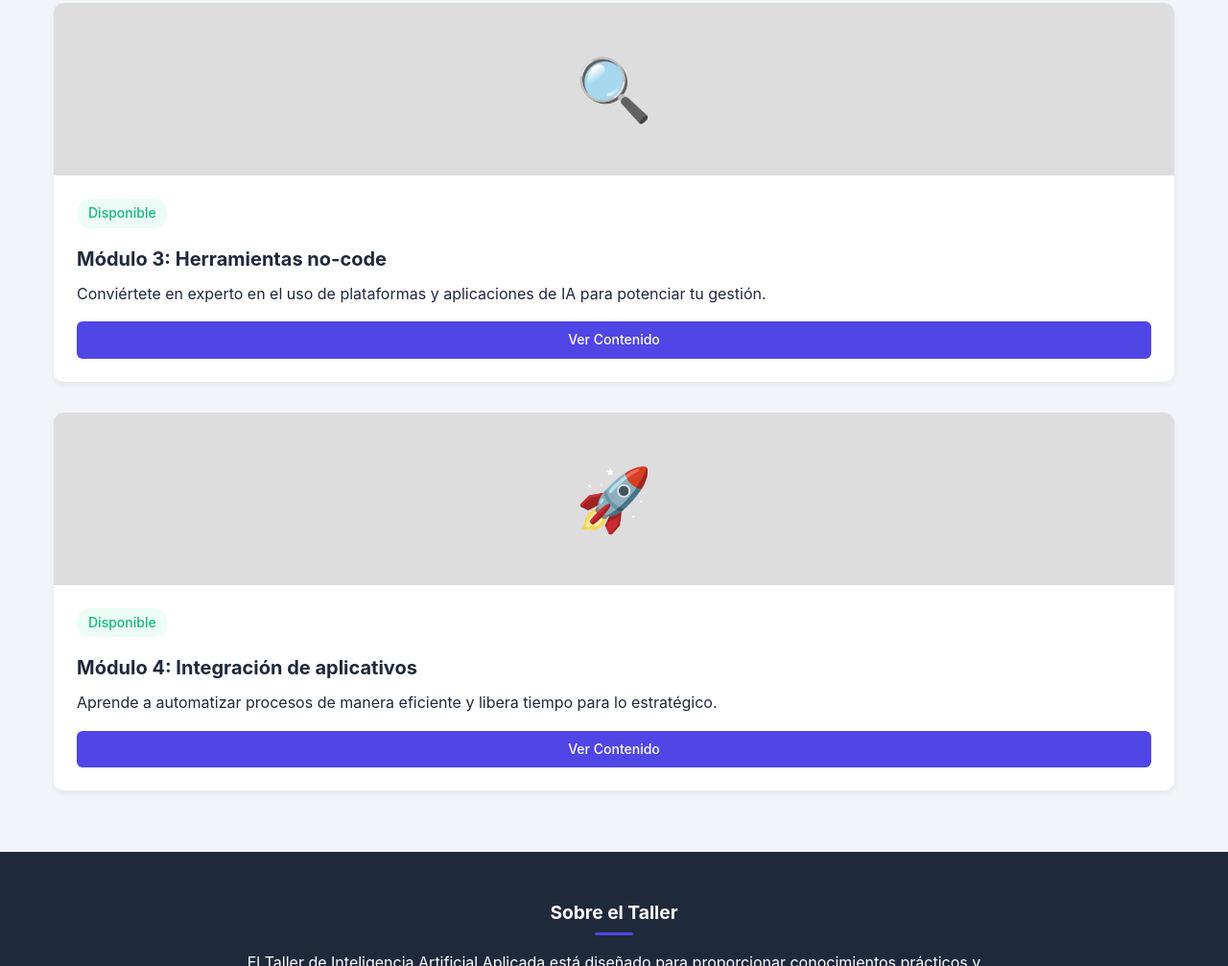
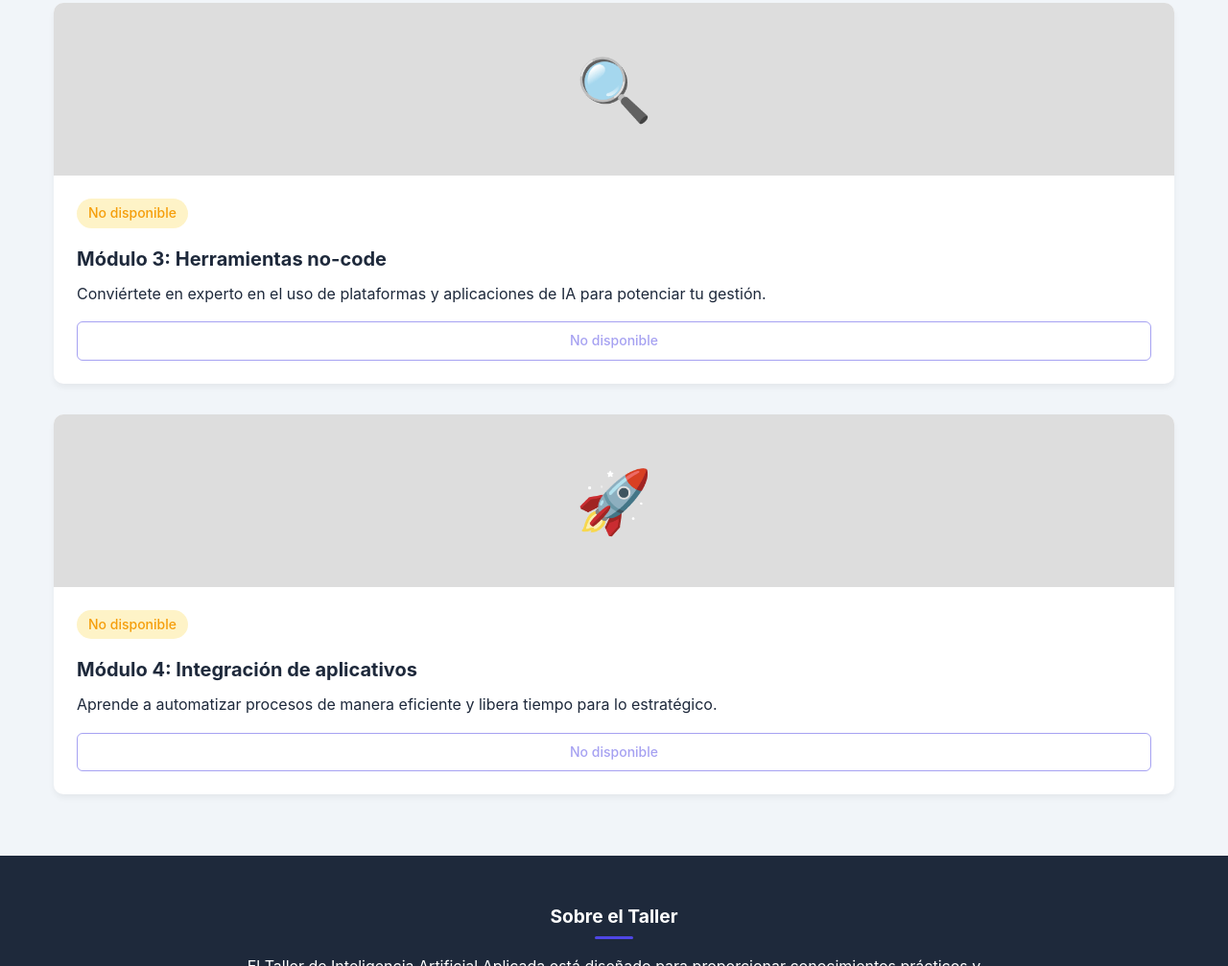
Before and after one commit to NelsonPortugalR/grabacion-taller, a plain HTML site: page index.html in a window 1280 px wide. Shown: the part 1306-2313 px from the top of the page at 96% size. Drawn offline with Linux system fonts and the light colour scheme.

Commit message:
Update index.html

```diff
--- a/index.html
+++ b/index.html
@@ -778,11 +778,11 @@
                             🔍
                         </div>
                         <div class="module-content">
-                            <span class="module-status status-available">Disponible</span>
+                            <span class="module-status status-upcoming">No disponible</span>
                             <h3>Módulo 3: Herramientas no-code</h3>
                             <p>Conviértete en experto en el uso de plataformas y aplicaciones de IA para potenciar tu gestión.</p>
                             <div class="module-actions">
-                                <a href="#" class="btn btn-primary" id="modulo3-toggle">Ver Contenido</a>
+                                <span class="btn btn-outline" style="opacity: 0.5; cursor: not-allowed;">No disponible</span>
                             </div>
                         </div>
                     </div>
@@ -1053,11 +1053,11 @@
         🚀
     </div>
     <div class="module-content">
-        <span class="module-status status-available">Disponible</span>
+        <span class="module-status status-upcoming">No disponible</span>
         <h3>Módulo 4: Integración de aplicativos</h3>
         <p>Aprende a automatizar procesos de manera eficiente y libera tiempo para lo estratégico.</p>
         <div class="module-actions">
-            <a href="#" class="btn btn-primary" id="modulo4-toggle">Ver Contenido</a>
+            <span class="btn btn-outline" style="opacity: 0.5; cursor: not-allowed;">No disponible</span>
         </div>
     </div>
 </div>
```
